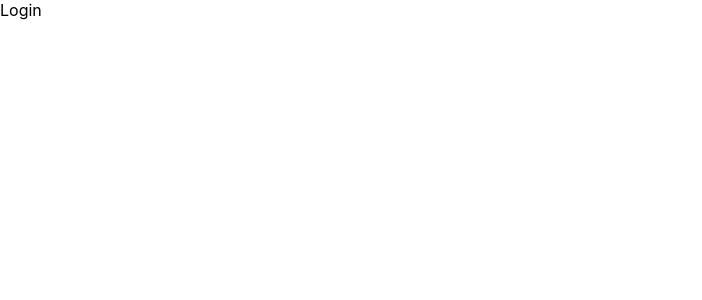
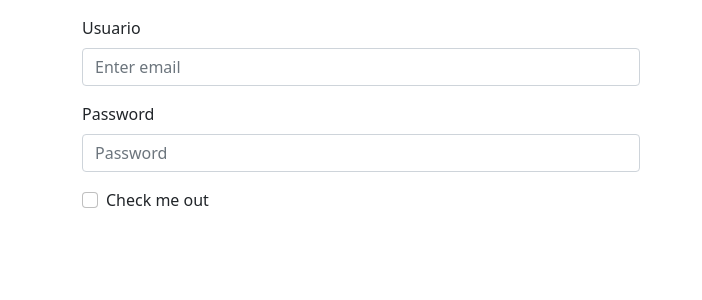
Before and after one commit to svillavicencio/frontend-equipo7, a React (Create React App) app: page / in a window 1280 px wide. Shown: the top 300 px of the page, without its empty margins (0-702 px from the left). Built offline with nearby package versions, Linux system fonts and the light colour scheme.

Commit message:
add page login mockup

```diff
--- a/src/App.scss
+++ b/src/App.scss
@@ -1,6 +1,17 @@
-@import './scss/index.scss';
+@import "./scss/index.scss";
 .App {
   text-align: center;
+  position: relative;
+  margin-bottom: 6rem;
+}
+* {
+  margin: 0;
+  padding: 0;
+  box-sizing: border-box;
+}
+body {
+  top: 0px;
+  bottom: 0px;
 }
 
 .App-logo {
--- a/src/components/login/Login.js
+++ b/src/components/login/Login.js
@@ -1,5 +1,29 @@
 import React from "react";
+import { Form, Button } from "react-bootstrap";
 
 export default function Login() {
-  return <div>Login</div>;
+  return (
+    <>
+      <Form className="container mt-3">
+        <Form.Group
+          className="mb-3 col-md-6 col-12 col-12"
+          controlId="formBasicEmail"
+        >
+          <Form.Label>Usuario</Form.Label>
+          <Form.Control type="email" placeholder="Enter email" />
+        </Form.Group>
+
+        <Form.Group
+          className="mb-3 col-md-6 col-12"
+          controlId="formBasicPassword"
+        >
+          <Form.Label>Password</Form.Label>
+          <Form.Control type="password" placeholder="Password" />
+        </Form.Group>
+        <Form.Group className="mb-3" controlId="formBasicCheckbox">
+          <Form.Check type="checkbox" label="Check me out" />
+        </Form.Group>
+      </Form>
+    </>
+  );
 }
--- /dev/null
+++ b/src/components/login/Login.scss
@@ -0,0 +1,6 @@
+@import "../../scss/index.scss";
+.container {
+  display: flex;
+  text-align: center;
+  display: inline-block;
+}
```
Also changed, not shown: src/index.js (+9 -8 lines).
